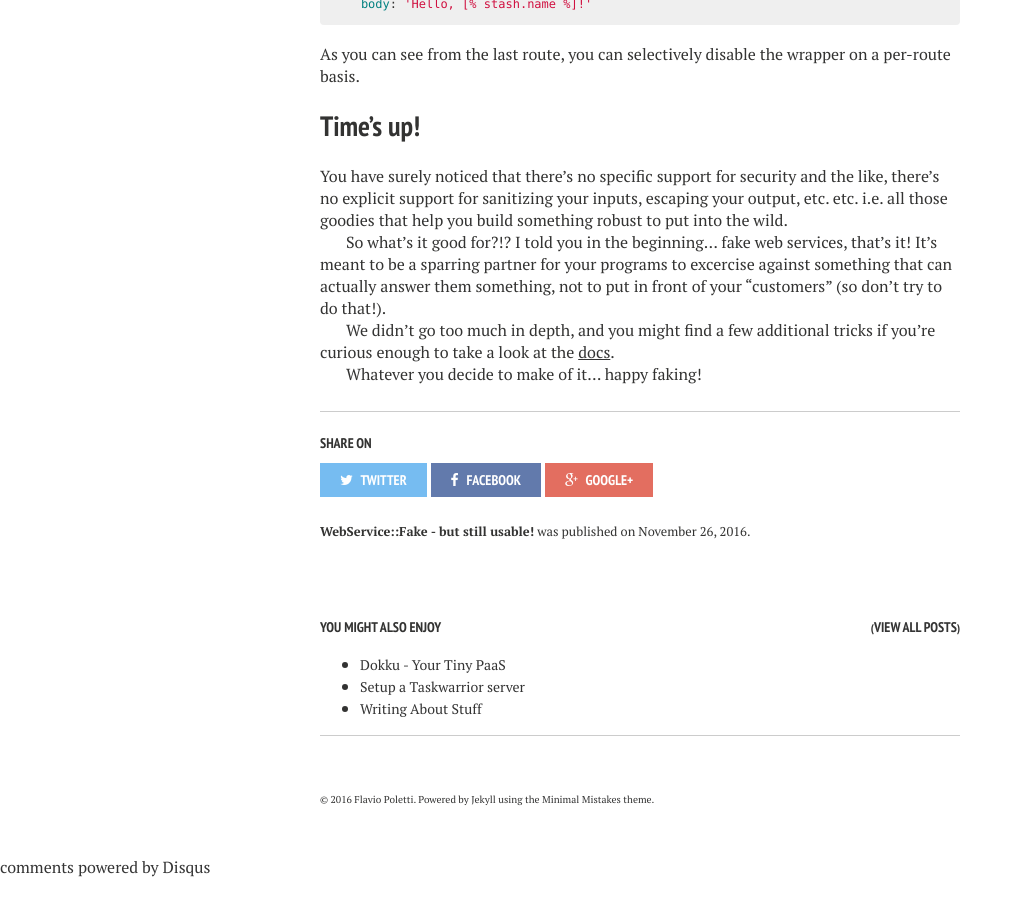
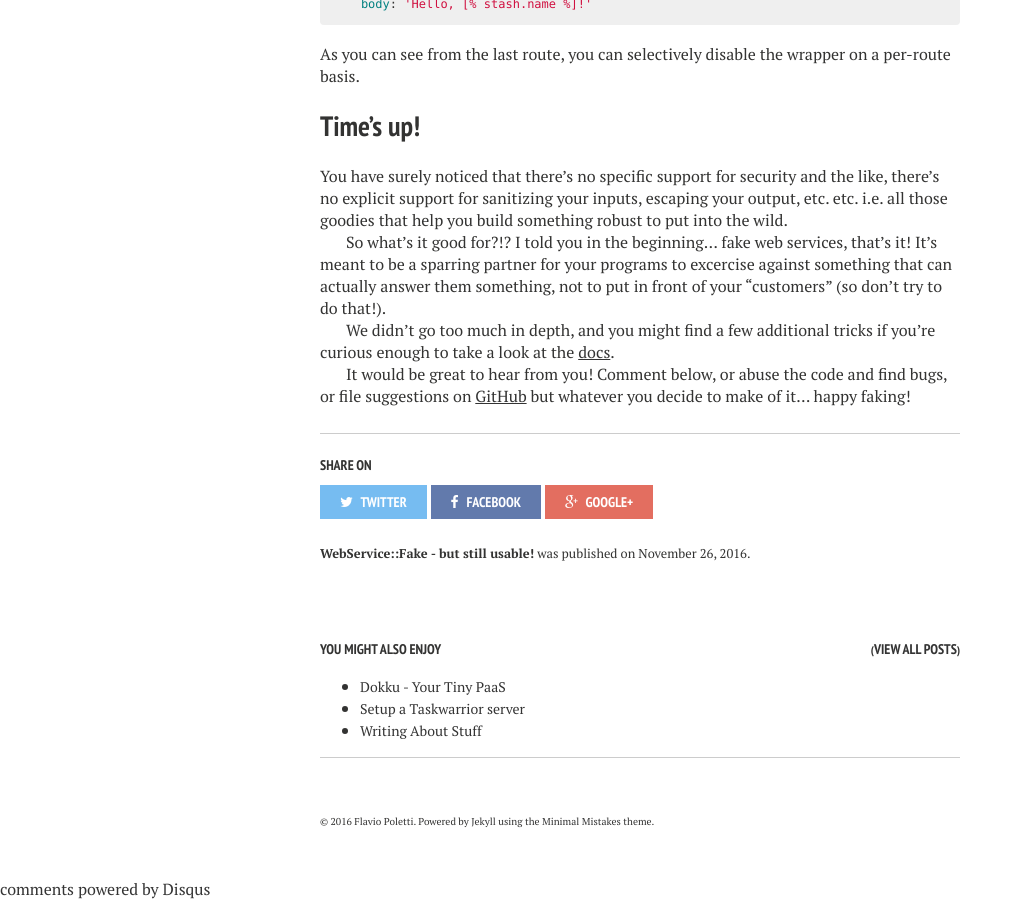
Before and after one commit to polettix/blog, a Jekyll site: the page built from _posts/2016-11-26-webservice-fake-but-still-usable.md, in a window 1280 px wide and 900 px high, scrolled down 6297 px. Shown: the whole window, without its empty margins (0-1023 px from the left). Built offline with Jekyll 4.4.1, drawn with Linux system fonts in a browser that asks for light colours; nearby versions of some CDN libraries; comment, search, counter and statistics services are not loaded; before the commit the page ends 7175 px from its top, so only the background shows below that.

Commit message:
Add RFCs in latest article

```diff
--- a/_posts/2016-11-26-webservice-fake-but-still-usable.md
+++ b/_posts/2016-11-26-webservice-fake-but-still-usable.md
@@ -336,7 +336,9 @@ to put in front of your "customers" (so don't try to do that!).
 We didn't go too much in depth, and you might find a few additional tricks
 if you're curious enough to take a look at the [docs][WebService::Fake].
 
-Whatever you decide to make of it... happy faking!
+It would be great to hear from you! Comment below, or abuse the code and
+find bugs, or file suggestions on [GitHub][] but whatever you decide to
+make of it... happy faking!
 
 
 [Template::Perlish]: https://metacpan.org/pod/Template::Perlish
@@ -344,3 +346,4 @@ Whatever you decide to make of it... happy faking!
 [Mojolicious::Lite]: https://metacpan.org/pod/Mojolicious::Lite
 [Dancer]: https://metacpan.org/pod/Dancer
 [WebService::Fake]: https://metacpan.org/pod/distribution/WebService-Fake/script/wsf
+[GitHub]: https://github.com/polettix/WebService-Fake
```
